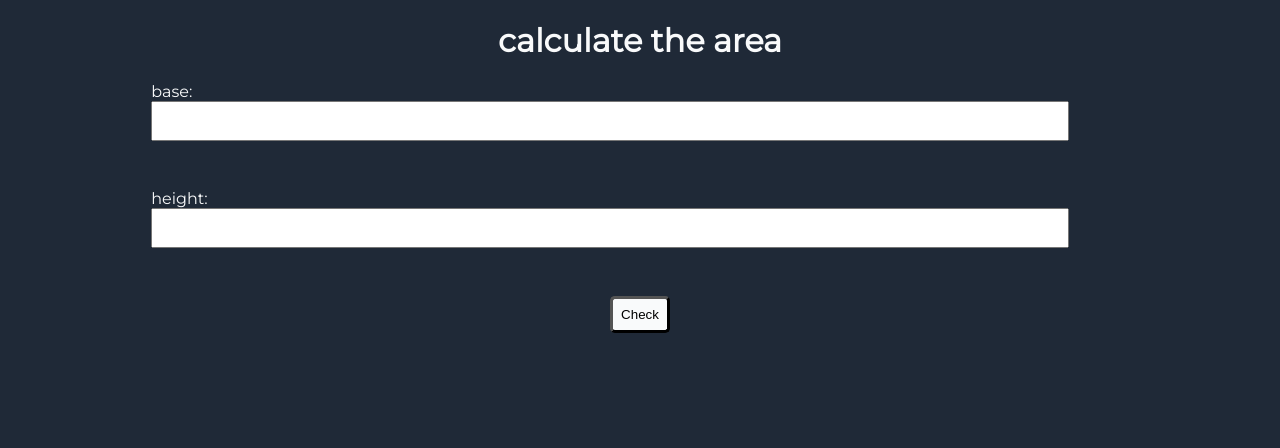
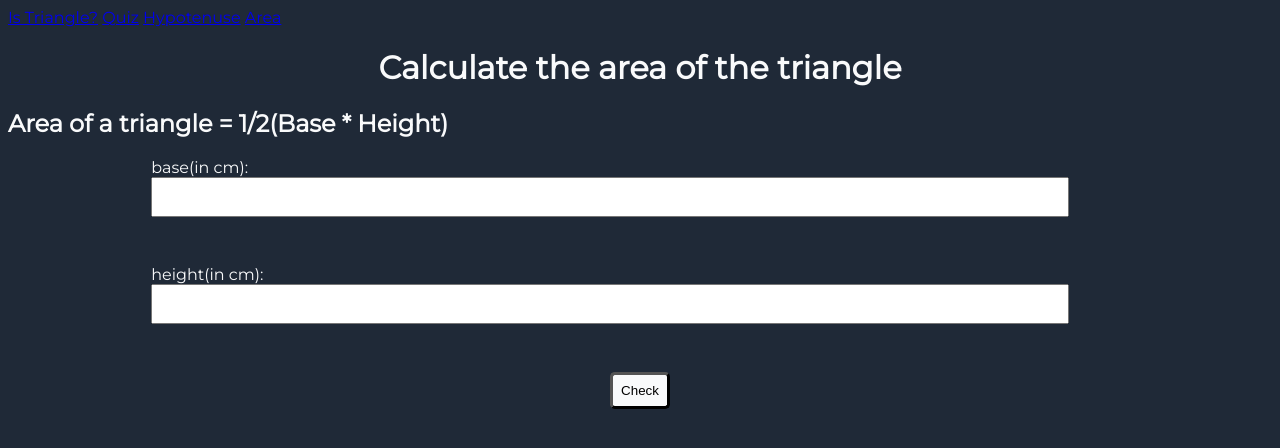
Before and after one commit to harshitadatra/mark12-triangle, a plain HTML site: page area.html in a window 1280 px wide. Drawn offline with Linux system fonts and the light colour scheme.

Commit message:
Update area.html

```diff
--- a/area.html
+++ b/area.html
@@ -8,12 +8,20 @@
     <title>Document</title>
 </head>
 <body>
-    <h1> calculate the area</h1>
-    <div class="container">
+    <nav>
+        <a href="index.html">Is Triangle?</a>
+        <a href="quiz.html" >Quiz</a>
+        <a href="hypotenuse.html">Hypotenuse</a>
+        <a href="area.html" class="item-active">Area</a>
+      </nav>
+    <h1> Calculate the area of the triangle</h1>
+   <h2 class="formula">Area of a triangle = 1/2(Base * Height)</h2>
 
-    <label for ="base-length">base:</label>
+    <div class="input-container container">
+
+    <label for ="base-length">base(in cm):</label>
     <input type="number" id="base-length"></input>
-    <label for= "height-length"> height:</label>
+    <label for= "height-length"> height(in cm):</label>
     <input type ="number" id="height-length"></input>
     <button id="check-button">Check</button>
     </div>
```
